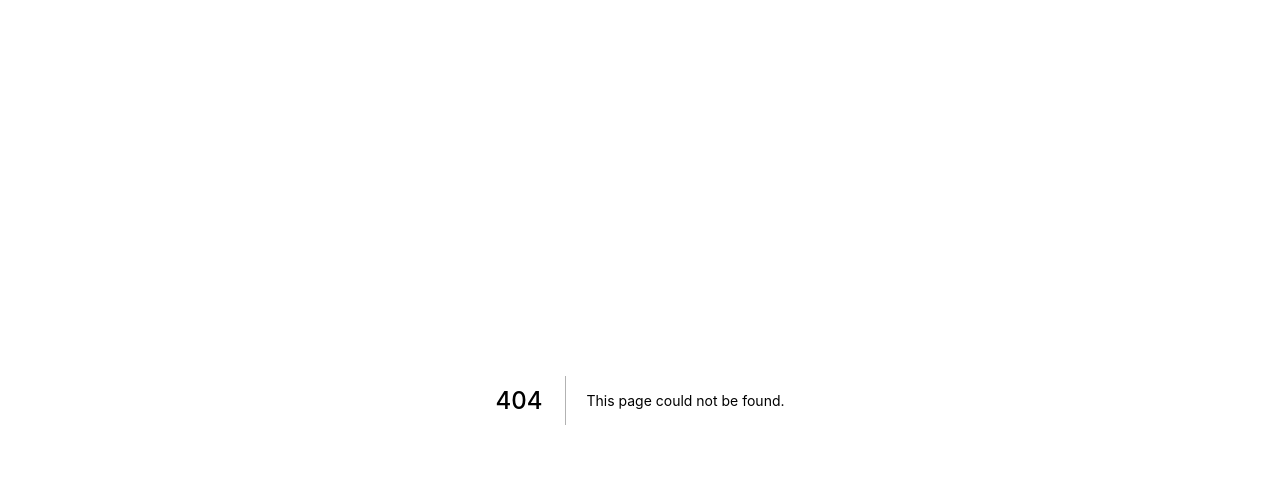
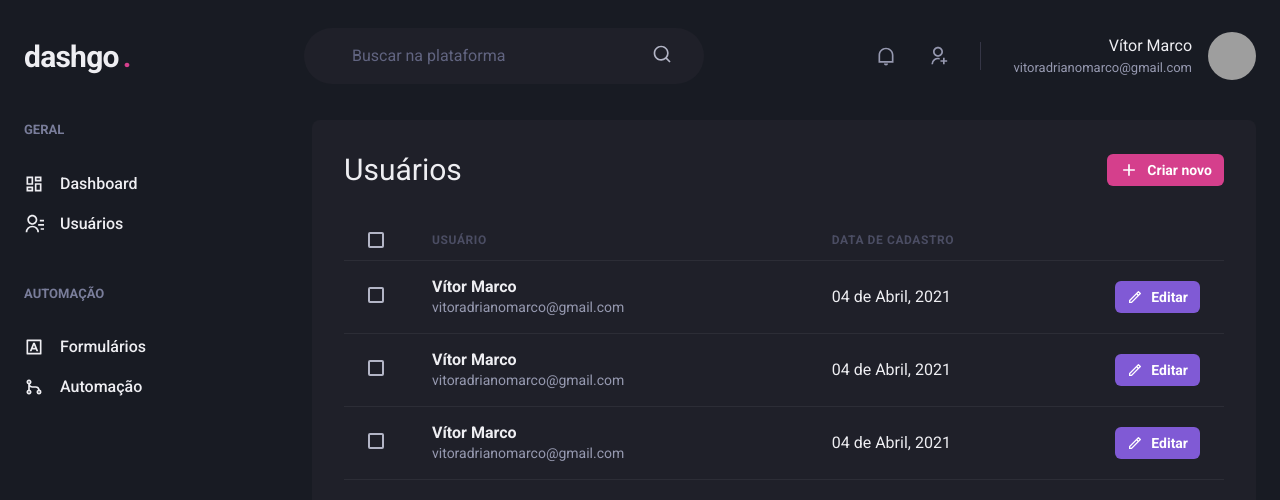
Before and after one commit to vitormarco/dashgo, a Next.js app: page /users in a window 1280 px wide. Before the commit this address had no page. Shown: the top 500 px of the page. Built offline with nearby package versions, Linux system fonts and the light colour scheme; grey boxes are pictures that could not be loaded.

Commit message:
Create users page

```diff
--- /dev/null
+++ b/src/pages/users/index.tsx
@@ -0,0 +1,140 @@
+import {
+  Box,
+  Button,
+  Checkbox,
+  Flex,
+  Heading,
+  Icon,
+  Table,
+  Tbody,
+  Td,
+  Text,
+  Th,
+  Thead,
+  Tr,
+} from '@chakra-ui/react';
+import { RiAddLine, RiPencilLine } from 'react-icons/ri';
+import { Header } from '../../components/Header';
+import { Sidebar } from '../../components/Sidebar';
+
+const UserList = () => {
+  return (
+    <Box>
+      <Header />
+
+      <Flex w="100%" my={6} maxWidth={1480} mx="auto" px={6}>
+        <Sidebar />
+
+        <Box flex={1} borderRadius={8} bg="gray.800" p={8}>
+          <Flex mb={8} justify="space-between" align="center">
+            <Heading size="lg" fontWeight="normal">
+              Usuários
+            </Heading>
+
+            <Button
+              as="a"
+              size="sm"
+              fontSize="sm"
+              colorScheme="pink"
+              leftIcon={<Icon as={RiAddLine} fontSize={20} />}
+            >
+              Criar novo
+            </Button>
+          </Flex>
+
+          <Table colorScheme="whiteAlpha">
+            <Thead>
+              <Tr>
+                <Th px={6} color="gray.300" width={8}>
+                  <Checkbox colorScheme="pink" />
+                </Th>
+                <Th>Usuário</Th>
+                <Th>Data de cadastro</Th>
+                <Th width={8}></Th>
+              </Tr>
+            </Thead>
+            <Tbody>
+              <Tr>
+                <Td px={6}>
+                  <Checkbox colorScheme="pink" />
+                </Td>
+                <Td>
+                  <Box>
+                    <Text fontWeight="bold">Vítor Marco</Text>
+                    <Text fontSize="sm" color="gray.300">
+                      vitoradrianomarco@gmail.com
+                    </Text>
+                  </Box>
+                </Td>
+                <Td>04 de Abril, 2021</Td>
+                <Td>
+                  <Button
+                    as="a"
+                    size="sm"
+                    fontSize="sm"
+                    colorScheme="purple"
+                    leftIcon={<Icon as={RiPencilLine} fontSize={16} />}
+                  >
+                    Editar
+                  </Button>
+                </Td>
+              </Tr>
+              <Tr>
+                <Td px={6}>
+                  <Checkbox colorScheme="pink" />
+                </Td>
+                <Td>
+                  <Box>
+                    <Text fontWeight="bold">Vítor Marco</Text>
+                    <Text fontSize="sm" color="gray.300">
+                      vitoradrianomarco@gmail.com
+                    </Text>
+                  </Box>
+                </Td>
+                <Td>04 de Abril, 2021</Td>
+                <Td>
+                  <Button
+                    as="a"
+                    size="sm"
+                    fontSize="sm"
+                    colorScheme="purple"
+                    leftIcon={<Icon as={RiPencilLine} fontSize={16} />}
+                  >
+                    Editar
+                  </Button>
+                </Td>
+              </Tr>
+              <Tr>
+                <Td px={6}>
+                  <Checkbox colorScheme="pink" />
+                </Td>
+                <Td>
+                  <Box>
+                    <Text fontWeight="bold">Vítor Marco</Text>
+                    <Text fontSize="sm" color="gray.300">
+                      vitoradrianomarco@gmail.com
+                    </Text>
+                  </Box>
+                </Td>
+                <Td>04 de Abril, 2021</Td>
+                <Td>
+                  <Button
+                    as="a"
+                    size="sm"
+                    fontSize="sm"
+                    colorScheme="purple"
+                    leftIcon={<Icon as={RiPencilLine} fontSize={16} />}
+                  >
+                    Editar
+                  </Button>
+                </Td>
+              </Tr>
+            </Tbody>
+          </Table>
+        </Box>
+      </Flex>
+    </Box>
+  );
+};
+
+export default UserList;
```
